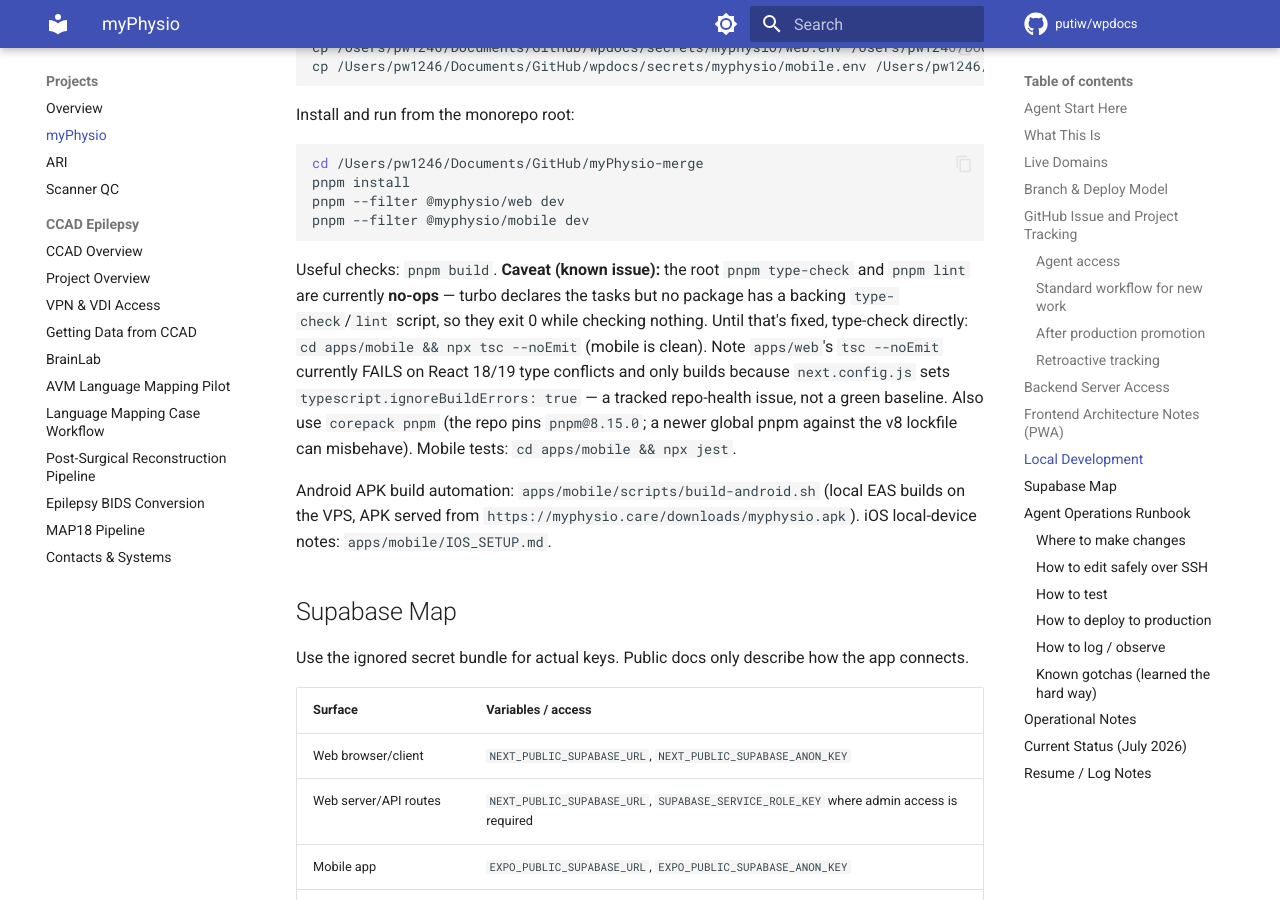
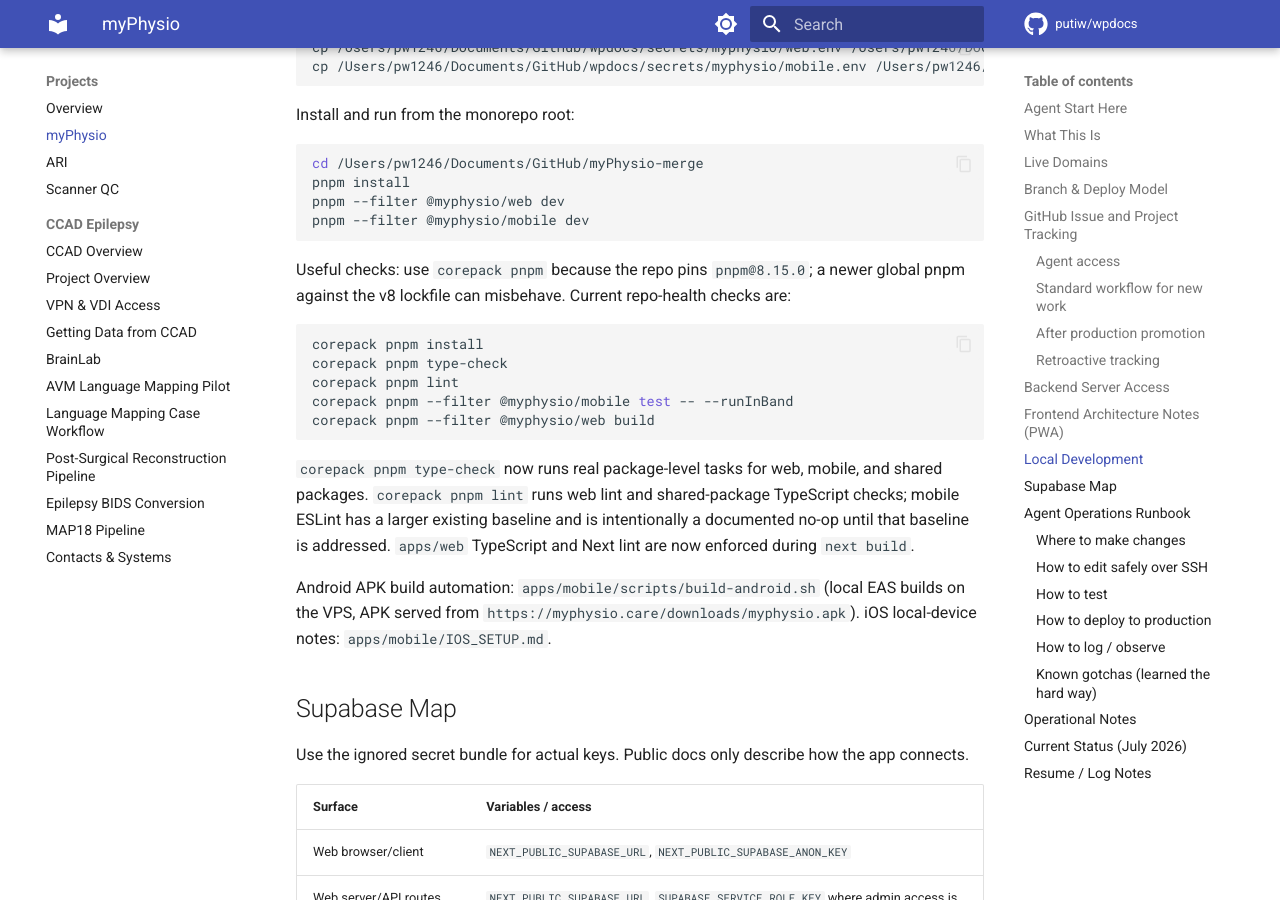
Before and after one commit to putiw/wpdocs, an MkDocs documentation site: the page built from docs/projects/myphysio.md, in a window 1280 px wide and 900 px high, scrolled down 8400 px. Built offline with MkDocs 1.6.1 and Material for MkDocs 9.7.7, drawn with Linux system fonts in a browser that asks for light colours; comment, search, counter and statistics services are not loaded; some of the changed text lies outside the part shown.

Commit message:
Update myPhysio repo health runbook

````diff
--- a/docs/projects/myphysio.md
+++ b/docs/projects/myphysio.md
@@ -262,7 +262,17 @@ pnpm --filter @myphysio/web dev
 pnpm --filter @myphysio/mobile dev
 ```
 
-Useful checks: `pnpm build`. **Caveat (known issue):** the root `pnpm type-check` and `pnpm lint` are currently **no-ops** — turbo declares the tasks but no package has a backing `type-check`/`lint` script, so they exit 0 while checking nothing. Until that's fixed, type-check directly: `cd apps/mobile && npx tsc --noEmit` (mobile is clean). Note `apps/web`'s `tsc --noEmit` currently FAILS on React 18/19 type conflicts and only builds because `next.config.js` sets `typescript.ignoreBuildErrors: true` — a tracked repo-health issue, not a green baseline. Also use `corepack pnpm` (the repo pins `pnpm@8.15.0`; a newer global pnpm against the v8 lockfile can misbehave). Mobile tests: `cd apps/mobile && npx jest`.
+Useful checks: use `corepack pnpm` because the repo pins `pnpm@8.15.0`; a newer global pnpm against the v8 lockfile can misbehave. Current repo-health checks are:
+
+```bash
+corepack pnpm install
+corepack pnpm type-check
+corepack pnpm lint
+corepack pnpm --filter @myphysio/mobile test -- --runInBand
+corepack pnpm --filter @myphysio/web build
+```
+
+`corepack pnpm type-check` now runs real package-level tasks for web, mobile, and shared packages. `corepack pnpm lint` runs web lint and shared-package TypeScript checks; mobile ESLint has a larger existing baseline and is intentionally a documented no-op until that baseline is addressed. `apps/web` TypeScript and Next lint are now enforced during `next build`.
 
 Android APK build automation: `apps/mobile/scripts/build-android.sh` (local EAS builds on the VPS, APK served from `https://myphysio.care/downloads/myphysio.apk`). iOS local-device notes: `apps/mobile/IOS_SETUP.md`.
 
@@ -303,7 +313,7 @@ How an AI agent should work on this project. This flow has been used successfull
 
 ### How to test
 
-1. Type-check on the server after every change set: `cd /var/www/myphysio-monorepo-dev/apps/mobile && npx tsc --noEmit` — must be 0 errors before committing.
+1. Type-check on the server after every change set: `cd /var/www/myphysio-monorepo-dev && corepack pnpm type-check` — must be 0 errors before committing. For mobile-only work, also run `corepack pnpm --filter @myphysio/mobile test -- --runInBand`.
 2. Commit on `dev` with a descriptive message, push, then deploy to dev: `bash deploy-dev.sh` (run via `nohup ... &` and poll the log — SSH tool calls time out around 45 s).
 3. Verify the deploy: `tail /tmp/deploy-dev.log`, check the release symlink, curl key URLs, and check the built bundle for regressions (e.g., dual-React: `grep -c '"18\.3\.1"' entry-*.js` must be 0).
 4. Ask the user to test on `https://dev.myphysio.care` (phone testing matters for PWA/offline features). Do not promote to prod without user sign-off.
````
